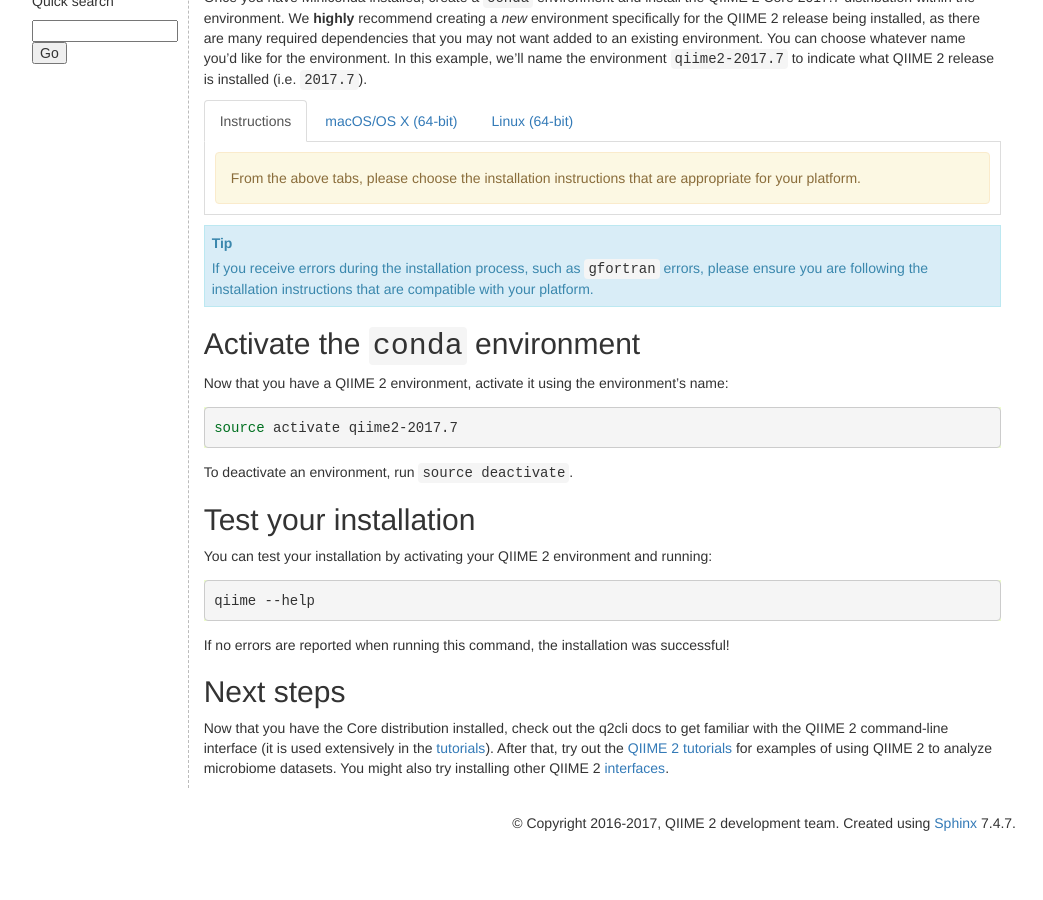
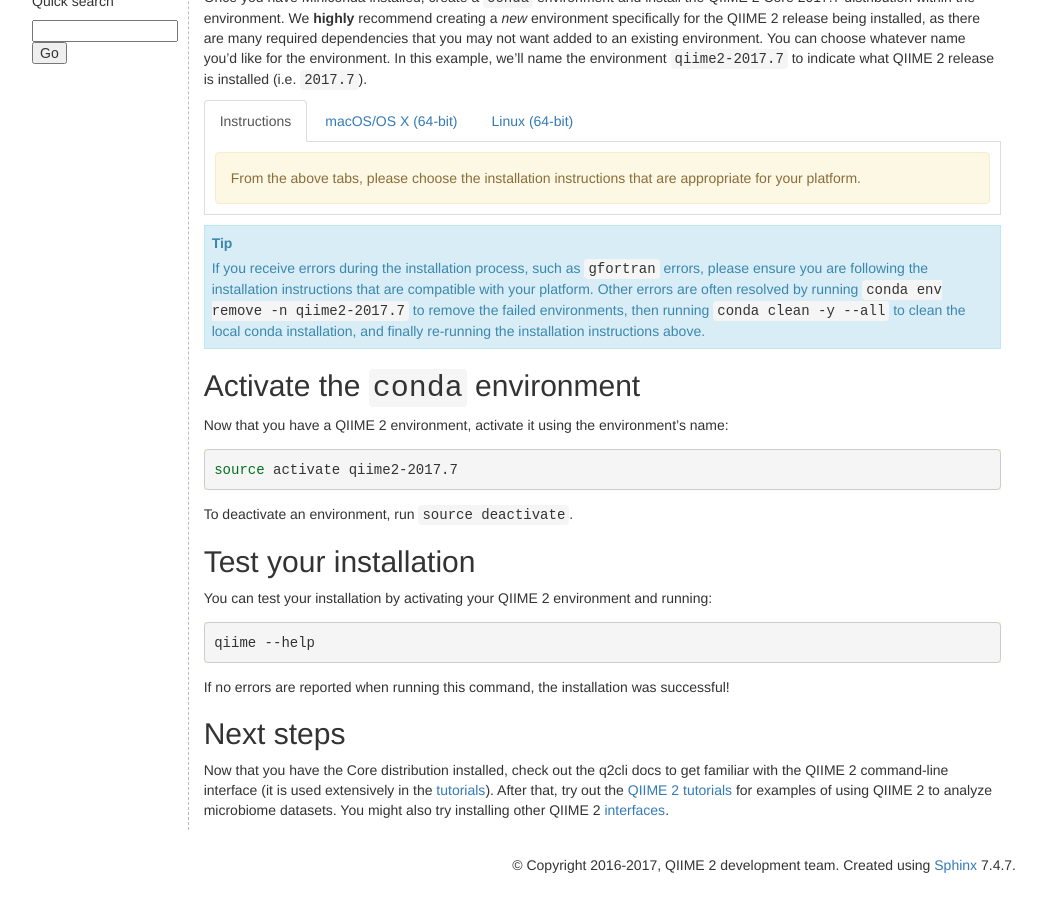
Before and after one commit to qiime2/docs, a Sphinx documentation site: the page built from source/install/native.rst, in a window 1280 px wide and 900 px high, scrolled down 575 px. Shown: the whole window, without its empty margins (121-1164 px from the left). Built offline with Sphinx 7.4.7, drawn with Linux system fonts in a browser that asks for light colours; pages that are not in the unit, such as notebooks, are missing from menus; the version number could not be read and is left out; before the commit the page ends 1433 px from its top, so only the background shows below that.

Commit message:
ENH: add `conda clean` tip to native install docs (#191)
Fixes #185

```diff
--- a/source/install/native.rst
+++ b/source/install/native.rst
@@ -47,7 +47,8 @@
    </div>
 
 
-.. tip:: If you receive errors during the installation process, such as ``gfortran`` errors, please ensure you are following the installation instructions that are compatible with your platform.
+.. tip:: If you receive errors during the installation process, such as ``gfortran`` errors, please ensure you are following the installation instructions that are compatible with your platform. Other errors are often resolved by running ``conda env remove -n qiime2-2017.7`` to remove the failed environments, then running ``conda clean -y --all`` to clean the local conda installation, and finally re-running the installation instructions above.
+
 
 Activate the ``conda`` environment
 ----------------------------------
```
